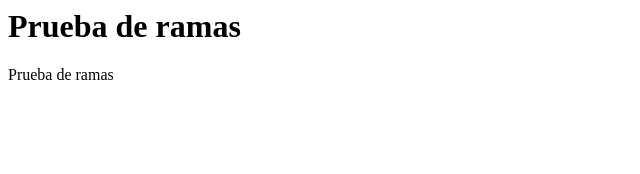
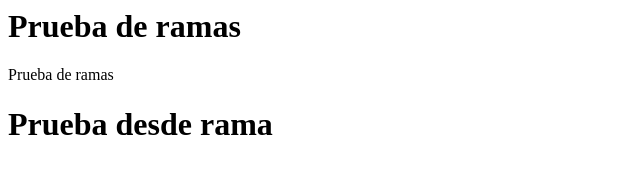
Before and after one commit to hgsuazo24/PruebaTrabajogrupo, a plain HTML site: page index.html in a window 1280 px wide. Shown: the whole page, without its empty margins (0-640 px from the left). Drawn offline with Linux system fonts and the light colour scheme.

Commit message:
Update index.html

```diff
--- a/index.html
+++ b/index.html
@@ -1,2 +1,3 @@
 <h1>Prueba de ramas</h1>
 <p>Prueba de ramas</p>
+<h1>Prueba desde rama  </h1>
```
